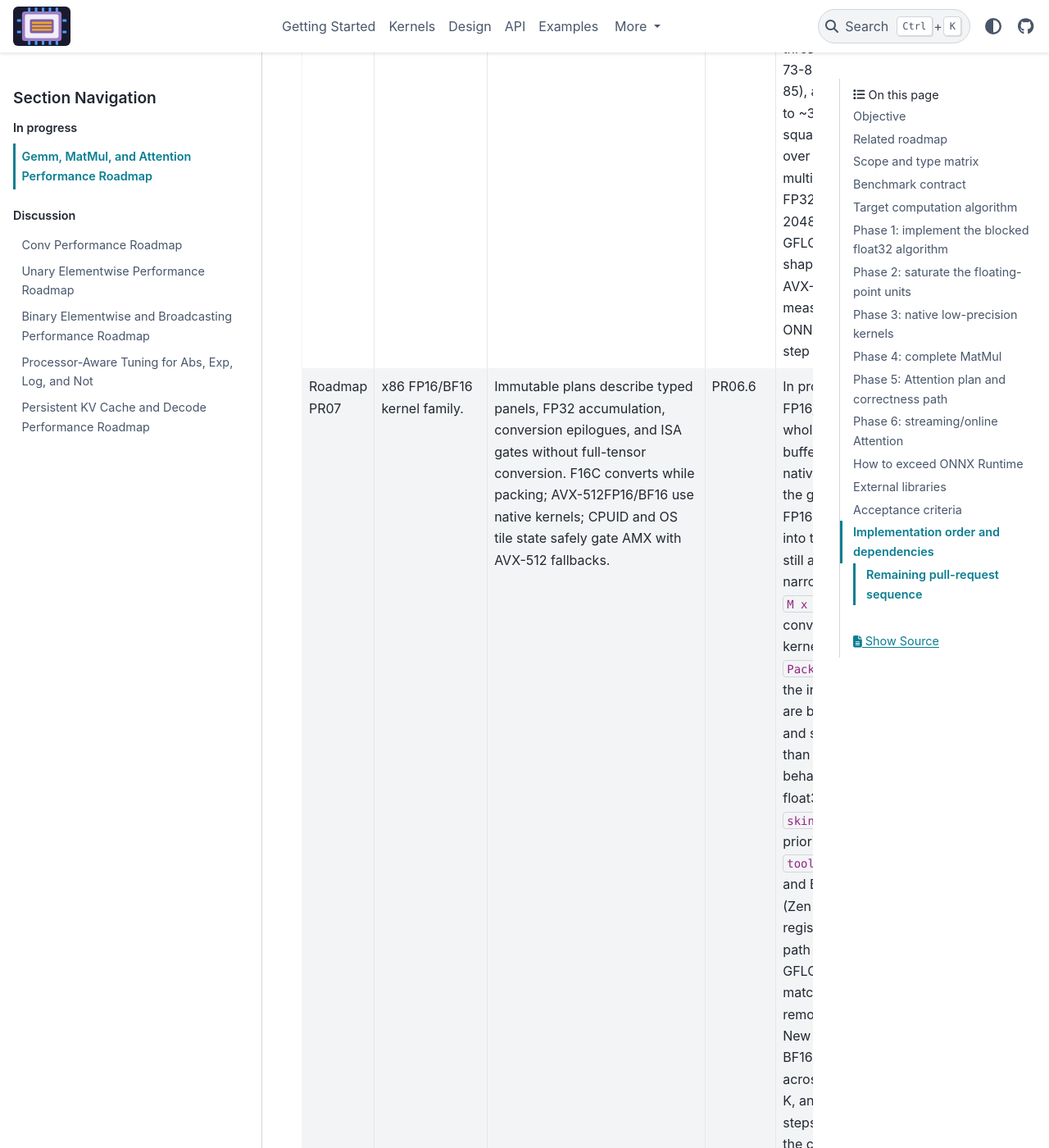
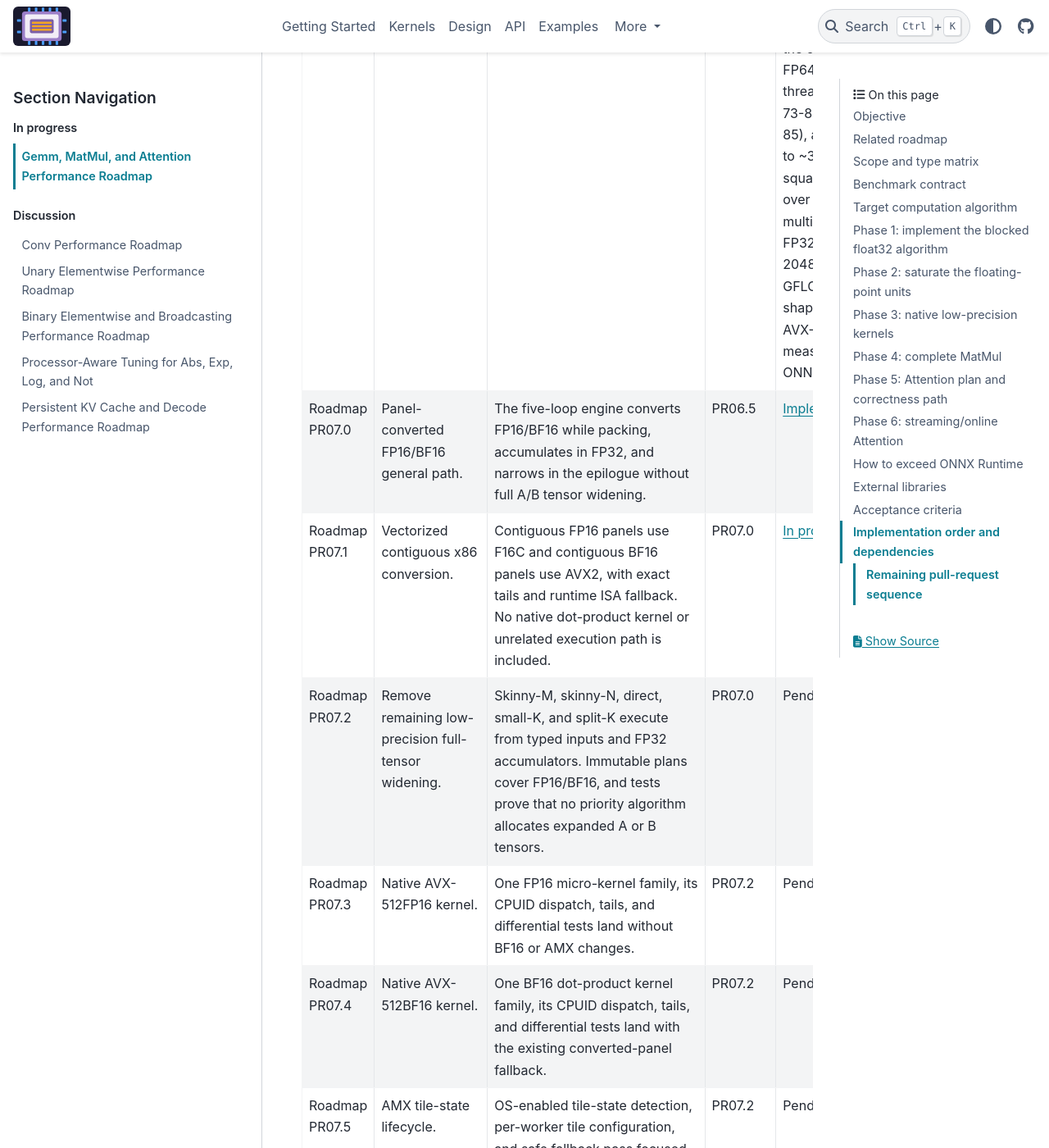
Before and after one commit to xadupre/onnx-light-cpu, a Sphinx documentation site: the page built from docs/next_steps/2026_08_gemm_matmul.rst, in a window 1280 px wide and 1400 px high, scrolled down 24808 px. Shown: the whole window at 82% size. Built offline with Sphinx 7.4.7 and the PyData theme 0.15.4, drawn with Linux system fonts in a browser that asks for light colours; pages that are not in the unit, such as notebooks, are missing from menus; some of the changed text lies outside the part shown.

Commit message:
update plan

```diff
--- a/docs/next_steps/2026_08_gemm_matmul.rst
+++ b/docs/next_steps/2026_08_gemm_matmul.rst
@@ -296,8 +296,9 @@
 implemented the parity runner in `onnx-light-cpu #160
 <https://github.com/xadupre/onnx-light-cpu/pull/160>`_, but its measured gate
 does not pass. Roadmap PR06.1 diagnoses the gap in `onnx-light-cpu #162
-<https://github.com/xadupre/onnx-light-cpu/pull/162>`_. The remaining P4 work
-and merge criteria are Roadmap PR06.2 through PR06.6 in the final table.
+<https://github.com/xadupre/onnx-light-cpu/pull/162>`_. The remaining P4
+implementation work is Roadmap PR06.2 through PR06.6 in the final table; the
+blocking dedicated-machine parity gate is deliberately last as PR10.5.
 Constant-B prepacking is now included in PR06.4 because #162 identifies its
 absence from the operator hot path as part of the measured gap. No performance
 work demonstrated necessary by the parity corpus may be deferred while the
@@ -380,9 +381,8 @@
   accumulate with FMA. Narrow only the final output. *(First step landed:
   ``GemmHalfWithEpilogue`` converts each FP16/BF16 element to float32 during
   the general algorithm's packing copy instead of widening the whole tensors,
-  accumulates in float32, and narrows only in the epilogue. The conversion is
-  still scalar; the F16C ``cvtph2ps`` vectorization of the contiguous packing
-  copy is the next sub-step.)*
+  accumulates in float32, and narrows only in the epilogue. Vectorized F16C and
+  AVX2 conversion for contiguous panels is isolated in Roadmap PR07.1.)*
 * For AVX-512BF16 and AVX-512FP16, add native dot-product/multiply-accumulate
   kernels with FP32 accumulation where required by the ONNX numerical contract.
 * Add AMX tile kernels behind OS-enabled tile-state detection. AMX must remain
@@ -699,9 +699,9 @@
        ARM kernels PR05, parity runner PR06.0, diagnosis PR06.1, vectorized
        skinny-N selection PR06.2, the dedicated GEMV/skinny-M kernel PR06.3,
        immutable operator plans PR06.4, and the measured Zen/Intel register
-       tiles PR06.5 are implemented; the final gate PR06.6 is in progress with
-       isolated-driver measurements pending dedicated-machine ONNX Runtime
-       evidence.
+       tiles PR06.5 and shared-runner diagnostics PR06.6 are implemented. The
+       blocking dedicated-machine ONNX Runtime gate is deferred to PR10.5,
+       after every GEMM implementation and type-specific gate.
      - `onnx-light-cpu #133
        <https://github.com/xadupre/onnx-light-cpu/pull/133>`_,
        `onnx-light-cpu #141
@@ -742,10 +742,10 @@
        performance with no priority shape below 0.9x where the type is
        supported.
      - P3-P4.
-     - Roadmap PR07 is in progress (native FP16/BF16 convert-while-packing for
-       the general algorithm, no full-tensor widening); PR08 through PR10
-       below remain pending.
-     - Roadmap PR07 through PR10 below.
+     - PR07.0 is implemented and PR07.1 is in progress in #199. The remaining
+       work is split by execution path, ISA, and type below; hardware-specific
+       lanes may proceed in parallel after their shared semantic dependency.
+     - Roadmap PR07.0 through PR10.5 below.
    * - P6
      - ``AttentionPlan`` and materialized tensor correctness implementation.
      - MHA/GQA/MQA, masks, causal behavior, and tensor past/present
@@ -766,10 +766,10 @@
 ~~~~~~~~~~~~~~~~~~~~~~~~~~~~~~~
 
 The following table is the single source of truth for the sequence after
-``#149``. PR06 is split into independently reviewable measured steps without
-renumbering PR07 through PR15. Completed rows remain visible so scope is not
-lost; each row contains its complete implementation scope, merge criterion,
-dependency, and current status.
+``#149``. Large phases use decimal sub-PRs so that each change has one type or
+ISA, one measurable merge criterion, and no unrelated performance gate.
+Hardware-specific lanes may run in parallel; only their shared semantics and
+fallbacks are ordered. Completed rows remain visible so scope is not lost.
 
 .. list-table::
    :header-rows: 1
@@ -914,13 +914,11 @@
        speed-up measurements for the 1024³/2048³ priority cases are still
        pending.
    * - Roadmap PR06.6
-     - Final FP32/FP64 parity gate.
-     - Raw dedicated-machine results cover Gemm, shared MatMul, batched paths,
-       every priority platform, and both types; median speed-up is at least
-       1.0x ONNX Runtime and no priority case is below 0.9x. The PR remains
-       open while any target fails.
+     - Shared-runner FP32/FP64 diagnostics.
+     - Isolated measurements identify and verify fixes for skinny-N and
+       large-matrix regressions without claiming ONNX Runtime parity.
      - PR06.2 through PR06.5
-     - In progress. The new isolated ``tools/gemm_throughput.cc`` driver adds
+     - Implemented. The new isolated ``tools/gemm_throughput.cc`` driver adds
        kernel-level evidence between merges: on a shared CI runner (Intel Xeon
        Platinum 8370C, Ice Lake-SP, AVX-512, ``intel-core`` profile, six
        register rows, four vCPU) the single-thread square-matrix throughput is
@@ -976,65 +974,144 @@
        multi-thread square shapes reach 225 GFLOP/s FP32 and 108 FP64 at 1024³
        and 284 and 130 at 2048³, ``transformer_proj`` holds 135-175 GFLOP/s
        FP32 and 62-87 FP64, and no priority shape regresses. With both the Zen
-       and Intel AVX-512 large-matrix regressions now measured as fixed, the
-       dedicated-machine ONNX Runtime comparison is the only remaining step
-       before the gate can close.
-   * - Roadmap PR07
-     - x86 FP16/BF16 kernel family.
-     - Immutable plans describe typed panels, FP32 accumulation, conversion
-       epilogues, and ISA gates without full-tensor conversion. F16C converts
-       while packing; AVX-512FP16/BF16 use native kernels; CPUID and OS tile
-       state safely gate AMX with AVX-512 fallbacks.
-     - PR06.6
-     - In progress. The first step replaces the FP16/BF16 operator path --
-       which widened the whole A and B tensors into float32 scratch buffers
-       before calling ``GemmFloat32`` -- with a native ``GemmHalfWithEpilogue``
-       entry point. For the general blocked algorithm it converts each FP16 or
-       BF16 element to float32 *while packing* it into the micro-kernel panels,
-       so the reduction still accumulates in float32 and the epilogue narrows
-       only the final output, but no expanded ``M x K``/``K x N`` tensor is
-       materialized. The conversion reuses the tuned float32 micro-kernel,
-       blocking, and thread grid by generalizing ``PackAPanel``/``PackBPanel``
-       and the five-loop on the input element type; the float32/float64 paths
-       are byte-for-byte unchanged. Skinny, GEMV, and split-K shapes read A and
-       B directly rather than through packing, so they keep their existing
-       behavior (a one-time widen into the dedicated float32 algorithm), which
-       leaves the ``skinny_m_gemv``, ``skinny_n``, and ``large_k`` priority
-       shapes non-regressed. ``tools/gemm_throughput.cc`` gains isolated FP16
-       and BF16 columns; on a shared AMD EPYC 7763 (Zen 3, AVX2+F16C,
-       ``amd-zen`` profile, six register rows) single-thread runner the native
-       path sustains about 63 GFLOP/s FP16 and 82 GFLOP/s BF16 at 1024³ and
-       71/84 at 2048³, matching or exceeding the widen path while removing its
-       two full-tensor scratch passes. New ``GemmHalf`` C++ tests validate FP16
-       and BF16 against the widen-then-float32 reference across square,
-       rectangular, transposed, empty-K, and bias configurations. The
-       remaining sub-steps -- vectorized F16C ``cvtph2ps`` conversion in the
-       contiguous packing copy, native AVX-512FP16/BF16 dot-product kernels,
-       and OS-tile-gated AMX -- and the dedicated-machine ONNX Runtime
-       comparison are still pending.
-   * - Roadmap PR08
-     - ARM FP16/BF16 kernel family.
-     - NEON and available SVE/SVE2 kernels convert or compute natively during
-       packing, accumulate in FP32, narrow only final output, and pass the
-       complete low-precision GEMM/MatMul corpus.
-     - PR05, PR07
+       and Intel AVX-512 large-matrix regressions now measured as fixed. The
+       dedicated-machine ONNX Runtime comparison is tracked by PR10.5.
+   * - Roadmap PR07.0
+     - Panel-converted FP16/BF16 general path.
+     - The five-loop engine converts FP16/BF16 while packing, accumulates in
+       FP32, and narrows in the epilogue without full A/B tensor widening.
+     - PR06.5
+     - `Implemented in #194
+       <https://github.com/xadupre/onnx-light-cpu/pull/194>`_
+   * - Roadmap PR07.1
+     - Vectorized contiguous x86 conversion.
+     - Contiguous FP16 panels use F16C and contiguous BF16 panels use AVX2,
+       with exact tails and runtime ISA fallback. No native dot-product kernel
+       or unrelated execution path is included.
+     - PR07.0
+     - `In progress in #199
+       <https://github.com/xadupre/onnx-light-cpu/pull/199>`_
+   * - Roadmap PR07.2
+     - Remove remaining low-precision full-tensor widening.
+     - Skinny-M, skinny-N, direct, small-K, and split-K execute from typed
+       inputs and FP32 accumulators. Immutable plans cover FP16/BF16, and tests
+       prove that no priority algorithm allocates expanded A or B tensors.
+     - PR07.0
      - Pending
-   * - Roadmap PR09
-     - Integer, Float8, and packed 4-bit kernels.
-     - x86 VNNI/AMX and ARM dot-product paths fuse zero-point correction,
-       INT32 accumulation, requantization, and schema overflow. INT32/INT64
-       retain exact fallback arithmetic. Float8 formats have explicit
-       decode/packing, and packed INT4/UINT4 unpack or feed native dot/tile
-       instructions with exact tails.
-     - PR07, PR08
+   * - Roadmap PR07.3
+     - Native AVX-512FP16 kernel.
+     - One FP16 micro-kernel family, its CPUID dispatch, tails, and differential
+       tests land without BF16 or AMX changes.
+     - PR07.2
      - Pending
-   * - Roadmap PR10
-     - Low-precision parity gate.
-     - Every supported low-precision type reaches at least 1.0x ONNX Runtime
-       median performance with no priority case below 0.9x where ONNX Runtime
-       supports the type; all other targets publish correctness and throughput.
-       The PR remains open while any target fails.
-     - PR07 through PR09
+   * - Roadmap PR07.4
+     - Native AVX-512BF16 kernel.
+     - One BF16 dot-product kernel family, its CPUID dispatch, tails, and
+       differential tests land with the existing converted-panel fallback.
+     - PR07.2
+     - Pending
+   * - Roadmap PR07.5
+     - AMX tile-state lifecycle.
+     - OS-enabled tile-state detection, per-worker tile configuration, and
+       safe fallback pass focused lifecycle tests. No GEMM kernel is included.
+     - PR07.2
+     - Pending
+   * - Roadmap PR07.6
+     - AMX-BF16 kernel.
+     - The AMX-BF16 kernel reuses PR07.5, passes differential tests on native
+       hardware, and falls back to AVX-512BF16. No INT8 work is included.
+     - PR07.4, PR07.5
+     - Pending
+   * - Roadmap PR08.1
+     - ARM FP16/BF16 panel conversion.
+     - NEON vectorizes conversion while packing with exact tails and scalar
+       fallback; native arithmetic and SVE are excluded.
+     - PR07.2, PR05
+     - Pending
+   * - Roadmap PR08.2
+     - Native ARM FP16/BF16 arithmetic.
+     - NEON FP16 and available BF16 dot-product kernels pass the complete
+       differential corpus while retaining PR08.1 as fallback.
+     - PR08.1
+     - Pending
+   * - Roadmap PR08.3
+     - SVE/SVE2 FP16/BF16 kernels.
+     - Runtime-vector-length-aware kernels and predicated tails pass under
+       native hardware or QEMU, with NEON selected for short vector lengths.
+     - PR08.2
+     - Pending
+   * - Roadmap PR09.1
+     - Portable integer semantics.
+     - INT8/UINT8/INT32/INT64 implement schema-defined zero points, overflow,
+       accumulation, and requantization with exact scalar differential tests.
+       No ISA-specific code is included.
+     - PR07.2
+     - Pending
+   * - Roadmap PR09.2
+     - x86 VNNI INT8 kernel.
+     - Signed and unsigned VNNI paths have exact tails, runtime dispatch, and
+       differential tests over the PR09.1 fallback. ARM and AMX are excluded.
+     - PR09.1
+     - Pending
+   * - Roadmap PR09.3
+     - ARM dot-product INT8 kernel.
+     - Signed and unsigned NEON dot-product paths have exact tails, runtime
+       dispatch, and differential tests over the PR09.1 fallback.
+     - PR09.1
+     - Pending
+   * - Roadmap PR09.4
+     - AMX-INT8 kernel.
+     - The PR07.5 tile-state lifecycle is reused for signed and unsigned INT8,
+       with exact tails and VNNI fallback.
+     - PR07.5, PR09.2
+     - Pending
+   * - Roadmap PR09.5
+     - Float8 packing formats.
+     - Each supported Float8 format has an explicit vectorized decode/packing
+       path, exact tail handling, and differential tests. Integer and INT4
+       kernels are unchanged.
+     - PR07.2
+     - Pending
+   * - Roadmap PR09.6
+     - Packed INT4/UINT4 formats.
+     - Nibbles unpack into typed panels or a native dot-product path with exact
+       odd-length tails and differential tests. Float8 is unchanged.
+     - PR09.1
+     - Pending
+   * - Roadmap PR10.1
+     - FP16/BF16 correctness gate.
+     - The complete FP16/BF16 corpus passes on x86, ARM, and every fallback.
+       This PR contains tests and fixes only, not performance tuning.
+     - PR07.2 through PR08.3
+     - Pending
+   * - Roadmap PR10.2
+     - Integer and compact-format correctness gate.
+     - The complete integer, Float8, and packed-4-bit corpus passes on every
+       available ISA and fallback. This PR contains tests and fixes only.
+     - PR09.1 through PR09.6
+     - Pending
+   * - Roadmap PR10.3
+     - FP16/BF16 performance gate.
+     - Dedicated-machine x86 and ARM results reach at least 1.0x ONNX Runtime
+       median with no priority case below 0.9x where the type is supported.
+       The PR contains measurement-driven tuning only.
+     - PR10.1
+     - Pending
+   * - Roadmap PR10.4
+     - Integer and compact-format performance gate.
+     - Dedicated-machine results are published per type and ISA. Types
+       supported by ONNX Runtime reach at least 1.0x median with no priority
+       case below 0.9x; unsupported types publish correctness and throughput.
+     - PR10.2
+     - Pending
+   * - Roadmap PR10.5
+     - Final blocking GEMM parity gate.
+     - Raw dedicated-machine results cover Gemm, shared MatMul, batched paths,
+       every priority platform, and every supported type. FP32, FP64, and each
+       type supported by ONNX Runtime reach at least 1.0x median performance
+       with no priority case below 0.9x. The PR remains open while any target
+       fails, and Attention work does not begin until it closes.
+     - PR10.3, PR10.4
      - Pending
    * - Roadmap PR11
      - Materialized Attention implementation.
@@ -1042,7 +1119,7 @@
        blocks, and threads. The materialized QK-softmax-PV path supports
        boolean/additive/padding/causal masks, zero-copy GQA/MQA head mapping,
        tensor past/present, FP32/FP16/BF16, and batch/head/query scheduling.
-     - PR10
+     - PR10.5
      - Pending
    * - Roadmap PR12
      - Materialized Attention correctness gate.
```
Also changed, not shown: other parts of docs/next_steps/2026_08_gemm_matmul.rst (+1 -1 lines).
